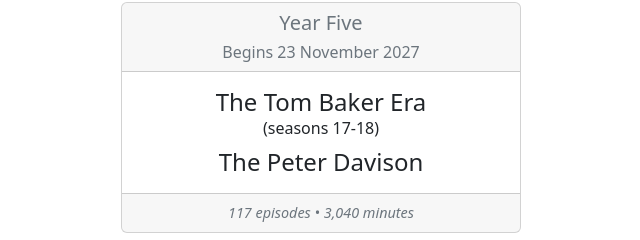
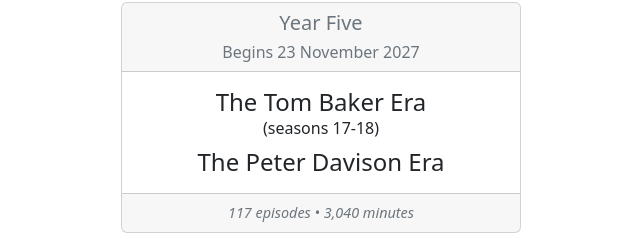
Before and after one commit to thomasmdickinson/tenyearpilgrimage, a plain HTML site: page index.html in a window 1280 px wide. Shown: the part 1194-1434 px from the top of the page, 319-959 px from the left. Drawn offline with nearby package versions, Linux system fonts and the light colour scheme.

Commit message:
typo fix

```diff
--- a/index.html
+++ b/index.html
@@ -98,7 +98,7 @@
             <div class="card-body">
               <h4 class="card-title">The Tom Baker Era</h4>
               <p class="seasons">(seasons 17-18)</p>
-              <h4 class="card-title">The Peter Davison</h4>
+              <h4 class="card-title">The Peter Davison Era</h4>
               <div class="card-footer">117 episodes • 3,040 minutes</div>
             </div>
           </div>
```
